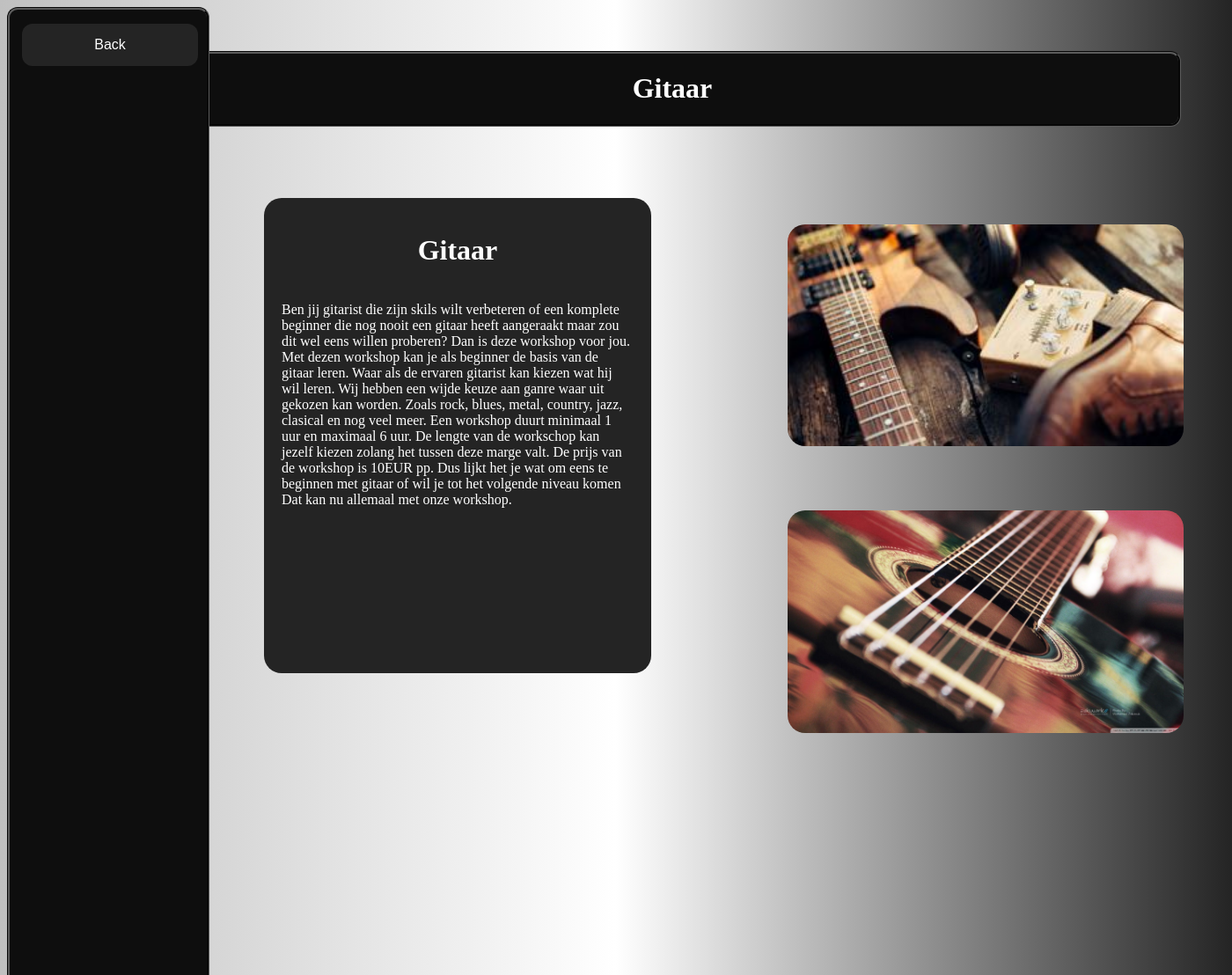
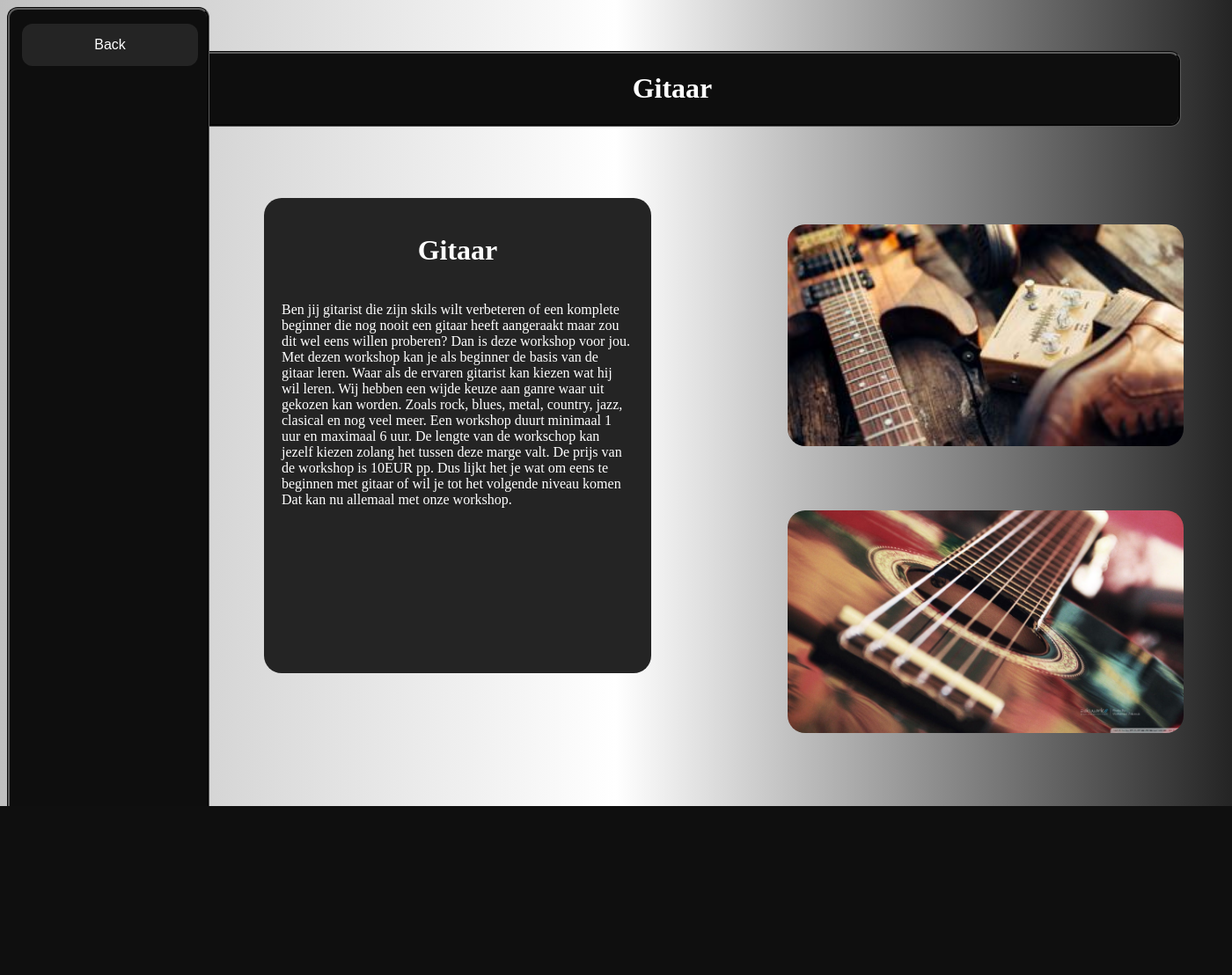
Before and after one commit to Deanmaister68/Ik-hou-van-hobby-s, a PHP site: page /Gitaar/Index.html in a window 1400 px wide. Shown: the top 1108 px of the page at 88% size. After the commit the page ends 916 px from the top, so only its background shows below. Run offline with PHP 8.4, Linux system fonts and the light colour scheme.

Commit message:
Kleine fixes

```diff
--- a/About/about.css
+++ b/About/about.css
@@ -21,7 +21,7 @@
     height: 100%;
     padding: 12px;
     border: 3px groove rgb(92, 92, 92);
-    position: absolute;
+    position: fixed;
     border-radius: 12px;
 
 }
--- a/Contact/contact.html
+++ b/Contact/contact.html
@@ -14,11 +14,11 @@
 
   <!--sidebox-->
   <div id="sidebox">
-    <a href="/Home/Index_Home.html"> <button class="button"> Home </button></a>
+    <a href="../Home/Index_Home.html"> <button class="button"> Home </button></a>
     <br>
-    <a href="/Evenementen/Index_Evenementen.html"> <button class="button"> Evenementen </button></a>
+    <a href="../Evenementen/Index_Evenementen.html"> <button class="button"> Evenementen </button></a>
     <br>
-    <a href="/About/Index_About.html"> <button class="button"> Over</button></a>
+    <a href="../About/Index_About.html"> <button class="button"> Over</button></a>
     <br>
     <a href="../Contact/contact.html"> <button class="button"> Contact</button></a>
     </div>
--- a/Contact/style_Contact.css
+++ b/Contact/style_Contact.css
@@ -21,9 +21,9 @@
     width: 200px;
     height: 100%;
     padding: 12px;
-
+    border-radius: 12px;
     border: 3px groove rgb(92, 92, 92);
-    position: absolute;}
+    position: fixed;}
 
  .button{
     background-color: rgb(36, 36, 36);
--- a/Evenementen/Car spotten/style.css
+++ b/Evenementen/Car spotten/style.css
@@ -1,6 +1,7 @@
 body {
 
     background: linear-gradient(0.25turn, #C0C0C0, white, rgb(36, 36, 36));
+    height: 900px;
 }
 
 header {
@@ -43,7 +44,7 @@
     height: 175%;
     padding: 12px;
     border: 3px groove rgb(92, 92, 92);
-    position: absolute;
+    position: fixed;
     border-radius: 12px;
 }
 
--- a/Evenementen/Fitnessen/style.css
+++ b/Evenementen/Fitnessen/style.css
@@ -1,6 +1,7 @@
 body {
 
-    background-color: #C0C0C0;
+    background: linear-gradient(0.25turn, #C0C0C0, white, rgb(36, 36, 36));
+    height: 900px;
 }
 
 header {
@@ -43,7 +44,7 @@
     height: 175%;
     padding: 12px;
     border: 3px groove rgb(92, 92, 92);
-    position: absolute;
+    position: fixed;
     border-radius: 12px;
 }
 
--- a/Evenementen/Games/Style.css
+++ b/Evenementen/Games/Style.css
@@ -1,6 +1,7 @@
 body {
 
     background: linear-gradient(0.25turn, #C0C0C0, white, rgb(36, 36, 36));
+    height: 900px;
 }
 
 header {
@@ -43,7 +44,7 @@
     height: 175%;
     padding: 12px;
     border: 3px groove rgb(92, 92, 92);
-    position: absolute;
+    position: fixed;
     border-radius: 12px;
 }
 
--- a/Evenementen/Gitaar/style.css
+++ b/Evenementen/Gitaar/style.css
@@ -1,6 +1,7 @@
 body {
 
     background: linear-gradient(0.25turn, #C0C0C0, white, rgb(36, 36, 36));
+    height: 900px;
 }
 
 header {
@@ -43,7 +44,7 @@
     height: 175%;
     padding: 12px;
     border: 3px groove rgb(92, 92, 92);
-    position: absolute;
+    position: fixed;
     border-radius: 12px;
 }
 
--- a/Evenementen/Index_Evenementen.html
+++ b/Evenementen/Index_Evenementen.html
@@ -87,7 +87,7 @@
     <a href="../talkbox/index.html">
         <div id="bestellen">
             <h1>Bestellen</h1>
-
+            <img src="Order img.png" alt="Order" id="Orderimg">
         </div>
     </a>
 
--- a/Evenementen/Programmeren/style.css
+++ b/Evenementen/Programmeren/style.css
@@ -43,7 +43,7 @@
     height: 175%;
     padding: 12px;
     border: 3px groove rgb(92, 92, 92);
-    position: absolute;
+    position: fixed;
     border-radius: 12px;
 }
 
--- a/Evenementen/Wandelen/wandelen.css
+++ b/Evenementen/Wandelen/wandelen.css
@@ -1,6 +1,7 @@
 body {
 
     background: linear-gradient(0.25turn, #C0C0C0, white, rgb(36, 36, 36));
+    height: 900px;
 
 }
 
--- a/talkbox/style.css
+++ b/talkbox/style.css
@@ -28,7 +28,7 @@
     border: groove black 4px;
     border-radius: 12px;
     font-family: Tahoma;
-    padding: 5px;
+    padding: 10px;
 }
 
 .talkbox {
```
Also changed, not shown: Evenementen/Style_Evenementen.css (+9 -0 lines), Evenementen/Order img.png (added).
